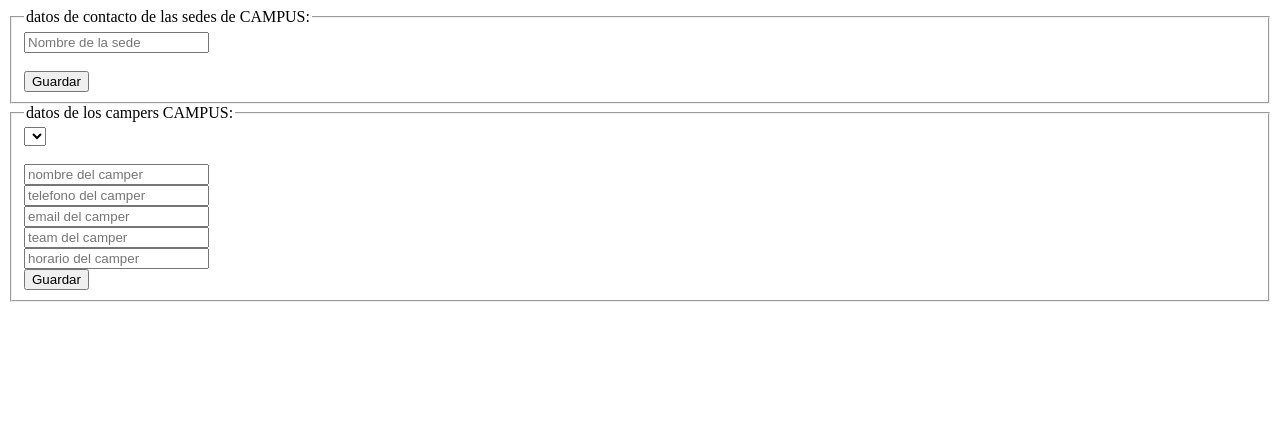
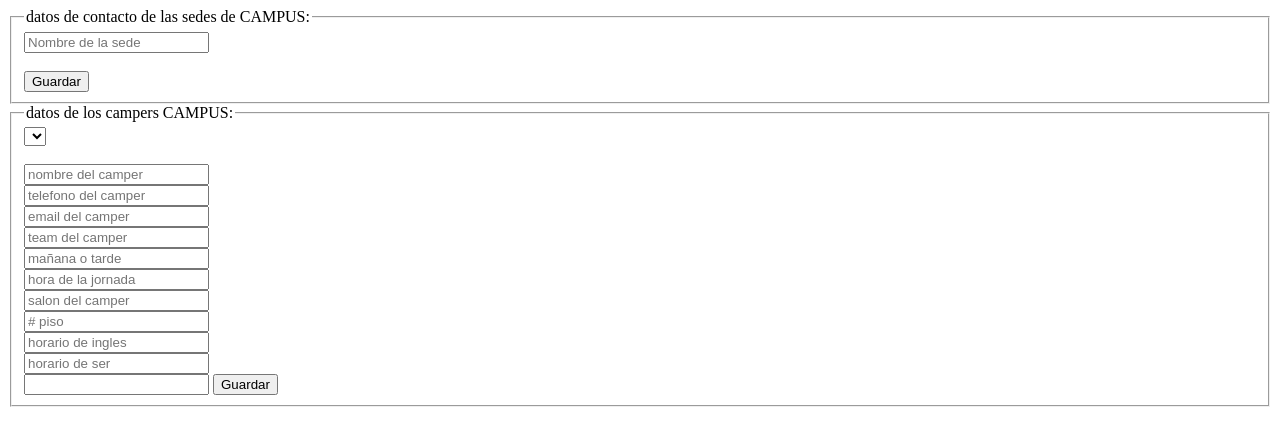
Before and after one commit to JhonnSantiagoBernalJuradoCampus/Taller-3, a plain HTML site: page index.html in a window 1280 px wide. Drawn offline with Linux system fonts and the light colour scheme.

Commit message:
feat: :sparkles: adding, inputs

```diff
--- a/index.html
+++ b/index.html
@@ -24,7 +24,13 @@
             <input type="tel" name="telefono" placeholder="telefono del camper"><br>
             <input type="email" name="email" placeholder="email del camper"><br>
             <input type="number" name="team" placeholder="team del camper"><br>
-            <input type="text" name="horario" placeholder="horario del camper"><br>
+            <input type="text" name="dia" placeholder="mañana o tarde"><br>
+            <input type="text" name="horario" placeholder="hora de la jornada"><br>
+            <input type="text" name="salon" placeholder="salon del camper"><br>
+            <input type="text" name="piso" placeholder="# piso"><br>
+            <input type="text" name="horaIngles" placeholder="horario de ingles"><br>
+            <input type="text" name="horaSer" placeholder="horario de ser"><br>
+            <input type="text" >
             <input type="submit" value="Guardar">
         </form>
     </fieldset>
```
